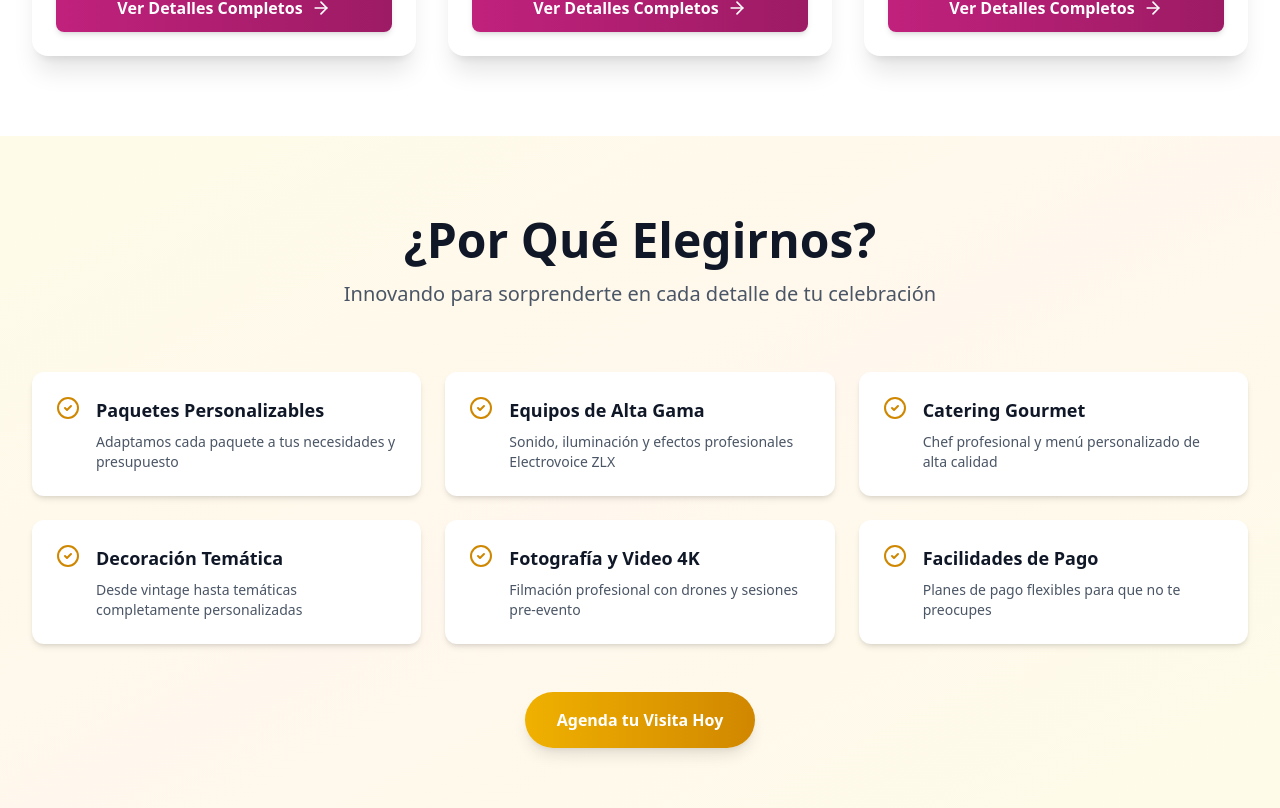
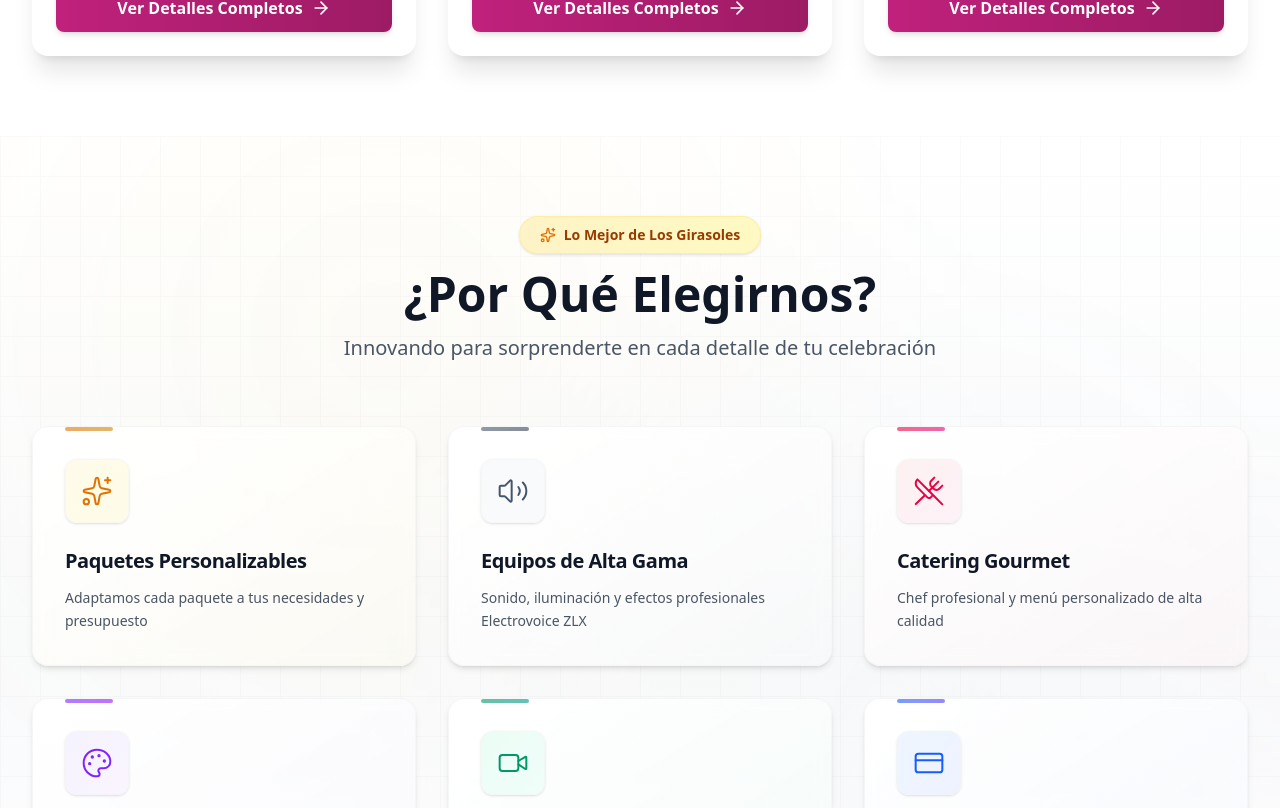
Before and after one commit to SinPatrones/girasoles-platform, a Next.js app: page / in a window 1280 px wide. Shown: the part 3172-3980 px from the top of the page. Built offline with nearby package versions, Linux system fonts and the light colour scheme.

Commit message:
style: :lipstick: changed styles in WhyChooseUs component

```diff
--- a/src/components/sections/WhyChooseUs.tsx
+++ b/src/components/sections/WhyChooseUs.tsx
@@ -1,39 +1,84 @@
 'use client';
 
 import { motion } from 'framer-motion';
-import { CheckCircle2 } from 'lucide-react';
+import { Sparkles, Volume2, UtensilsCrossed, Palette, Video, CreditCard } from 'lucide-react';
 
 const reasons = [
   {
     title: 'Paquetes Personalizables',
     description: 'Adaptamos cada paquete a tus necesidades y presupuesto',
+    icon: Sparkles,
+    color: 'from-amber-600 to-yellow-600',
+    iconColor: 'text-amber-600',
+    bgGradient: 'from-white to-amber-50/30',
+    iconBg: 'bg-gradient-to-br from-amber-50 to-yellow-50',
   },
   {
     title: 'Equipos de Alta Gama',
     description: 'Sonido, iluminación y efectos profesionales Electrovoice ZLX',
+    icon: Volume2,
+    color: 'from-slate-600 to-gray-700',
+    iconColor: 'text-slate-600',
+    bgGradient: 'from-white to-slate-50/30',
+    iconBg: 'bg-gradient-to-br from-slate-50 to-gray-50',
   },
   {
     title: 'Catering Gourmet',
     description: 'Chef profesional y menú personalizado de alta calidad',
+    icon: UtensilsCrossed,
+    color: 'from-rose-600 to-pink-600',
+    iconColor: 'text-rose-600',
+    bgGradient: 'from-white to-rose-50/30',
+    iconBg: 'bg-gradient-to-br from-rose-50 to-pink-50',
   },
   {
     title: 'Decoración Temática',
     description: 'Desde vintage hasta temáticas completamente personalizadas',
+    icon: Palette,
+    color: 'from-violet-600 to-purple-600',
+    iconColor: 'text-violet-600',
+    bgGradient: 'from-white to-violet-50/30',
+    iconBg: 'bg-gradient-to-br from-violet-50 to-purple-50',
   },
   {
     title: 'Fotografía y Video 4K',
     description: 'Filmación profesional con drones y sesiones pre-evento',
+    icon: Video,
+    color: 'from-emerald-600 to-teal-600',
+    iconColor: 'text-emerald-600',
+    bgGradient: 'from-white to-emerald-50/30',
+    iconBg: 'bg-gradient-to-br from-emerald-50 to-teal-50',
   },
   {
     title: 'Facilidades de Pago',
     description: 'Planes de pago flexibles para que no te preocupes',
+    icon: CreditCard,
+    color: 'from-blue-600 to-indigo-600',
+    iconColor: 'text-blue-600',
+    bgGradient: 'from-white to-blue-50/30',
+    iconBg: 'bg-gradient-to-br from-blue-50 to-indigo-50',
   },
 ];
 
 export default function WhyChooseUs() {
   return (
-    <section className="py-20 bg-gradient-to-br from-yellow-50 via-orange-50 to-yellow-50">
-      <div className="max-w-7xl mx-auto px-4 sm:px-6 lg:px-8">
+    <section className="relative py-20 bg-gradient-to-b from-white via-gray-50 to-white overflow-hidden">
+      {/* Decorative Background Elements */}
+      <div className="absolute inset-0 opacity-20">
+        <div className="absolute top-0 left-0 w-full h-full bg-[radial-gradient(circle_at_30%_20%,rgba(251,191,36,0.15),transparent_50%)]" />
+        <div className="absolute top-0 right-0 w-full h-full bg-[radial-gradient(circle_at_70%_60%,rgba(148,163,184,0.15),transparent_50%)]" />
+        <div className="absolute bottom-0 left-1/2 w-full h-full bg-[radial-gradient(circle_at_50%_80%,rgba(251,207,232,0.15),transparent_50%)]" />
+      </div>
+
+      {/* Grid Pattern Overlay */}
+      <div className="absolute inset-0 opacity-[0.015]">
+        <div className="absolute inset-0" style={{
+          backgroundImage: 'linear-gradient(to right, #000 1px, transparent 1px), linear-gradient(to bottom, #000 1px, transparent 1px)',
+          backgroundSize: '40px 40px'
+        }} />
+      </div>
+
+      <div className="relative z-10 max-w-7xl mx-auto px-4 sm:px-6 lg:px-8">
         <motion.div
           initial={{ opacity: 0, y: 20 }}
           whileInView={{ opacity: 1, y: 0 }}
@@ -41,6 +86,18 @@ export default function WhyChooseUs() {
           transition={{ duration: 0.6 }}
           className="text-center mb-16"
         >
+          <motion.div
+            initial={{ scale: 0 }}
+            whileInView={{ scale: 1 }}
+            viewport={{ once: true }}
+            transition={{ duration: 0.5, delay: 0.2 }}
+            className="inline-block mb-4"
+          >
+            <span className="inline-flex items-center px-5 py-2 rounded-full bg-gradient-to-r from-amber-100 to-yellow-100 border border-amber-200/50 text-amber-800 text-sm font-semibold shadow-sm">
+              <Sparkles className="w-4 h-4 mr-2 text-amber-600" />
+              Lo Mejor de Los Girasoles
+            </span>
+          </motion.div>
           <h2 className="text-4xl md:text-5xl font-bold text-gray-900 mb-4">
             ¿Por Qué Elegirnos?
           </h2>
@@ -49,25 +106,50 @@ export default function WhyChooseUs() {
           </p>
         </motion.div>
 
-        <div className="grid grid-cols-1 md:grid-cols-2 lg:grid-cols-3 gap-6">
-          {reasons.map((reason, index) => (
+        <div className="grid grid-cols-1 md:grid-cols-2 lg:grid-cols-3 gap-6 lg:gap-8">
+          {reasons.map((reason, index) => {
+            const Icon = reason.icon;
+            return (
               <motion.div
                 key={index}
-              initial={{ opacity: 0, x: -20 }}
-              whileInView={{ opacity: 1, x: 0 }}
+                initial={{ opacity: 0, y: 30 }}
+                whileInView={{ opacity: 1, y: 0 }}
                 viewport={{ once: true }}
                 transition={{ duration: 0.5, delay: index * 0.1 }}
-              className="bg-white rounded-xl shadow-md hover:shadow-xl transition-all duration-300 p-6 flex items-start space-x-4 group hover:scale-105"
+                className="relative group"
               >
-              <div className="flex-shrink-0">
-                <CheckCircle2 className="w-6 h-6 text-yellow-600 group-hover:scale-110 transition-transform duration-300" />
+                {/* Card */}
+                <div className="relative h-full">
+                  {/* Subtle glow on hover */}
+                  <div className={`absolute -inset-0.5 bg-gradient-to-r ${reason.color} rounded-2xl opacity-0 group-hover:opacity-20 blur-sm transition-opacity duration-500`} />
+
+                  {/* Card content */}
+                  <div className={`relative h-full bg-gradient-to-br ${reason.bgGradient} rounded-2xl p-8 shadow-md hover:shadow-xl transition-all duration-300 border border-gray-100/80 backdrop-blur-sm`}>
+
+                    {/* Icon Container */}
+                    <div className="mb-6">
+                      <div className={`inline-flex items-center justify-center w-16 h-16 ${reason.iconBg} rounded-xl shadow-sm group-hover:shadow-md transition-all duration-300 border border-gray-100/50`}>
+                        <Icon className={`w-8 h-8 ${reason.iconColor}`} strokeWidth={1.5} />
                       </div>
+                    </div>
+
+                    {/* Content */}
                     <div>
-                <h3 className="text-lg font-semibold text-gray-900 mb-2">{reason.title}</h3>
-                <p className="text-gray-600 text-sm">{reason.description}</p>
+                      <h3 className="text-xl font-bold text-gray-900 mb-3 tracking-tight">
+                        {reason.title}
+                      </h3>
+                      <p className="text-gray-600 leading-relaxed text-sm">
+                        {reason.description}
+                      </p>
+                    </div>
+
+                    {/* Decorative line accent */}
+                    <div className={`absolute top-0 left-8 w-12 h-1 bg-gradient-to-r ${reason.color} rounded-full opacity-60`} />
+                  </div>
                 </div>
               </motion.div>
-          ))}
+            );
+          })}
         </div>
 
         {/* Call to Action */}
@@ -76,13 +158,21 @@ export default function WhyChooseUs() {
           whileInView={{ opacity: 1, y: 0 }}
           viewport={{ once: true }}
           transition={{ duration: 0.6, delay: 0.6 }}
-          className="mt-12 text-center"
+          className="mt-16 text-center"
         >
           <a
             href="#contacto"
-            className="inline-block bg-gradient-to-r from-yellow-500 to-yellow-600 hover:from-yellow-600 hover:to-yellow-700 text-white font-semibold px-8 py-4 rounded-full shadow-lg hover:shadow-xl transition-all duration-200"
+            className="group inline-flex items-center gap-3 bg-gradient-to-r from-amber-600 via-yellow-600 to-amber-600 hover:from-amber-700 hover:via-yellow-700 hover:to-amber-700 text-white font-semibold px-10 py-4 rounded-xl shadow-lg hover:shadow-xl transition-all duration-300 transform hover:-translate-y-0.5"
           >
-            Agenda tu Visita Hoy
+            <span>Agenda tu Visita Hoy</span>
+            <svg
+              className="w-5 h-5 group-hover:translate-x-1 transition-transform duration-300"
+              fill="none"
+              viewBox="0 0 24 24"
+              stroke="currentColor"
+            >
+              <path strokeLinecap="round" strokeLinejoin="round" strokeWidth={2} d="M17 8l4 4m0 0l-4 4m4-4H3" />
+            </svg>
           </a>
         </motion.div>
       </div>
```
Lines whose indentation alone changed are shown as unchanged.
